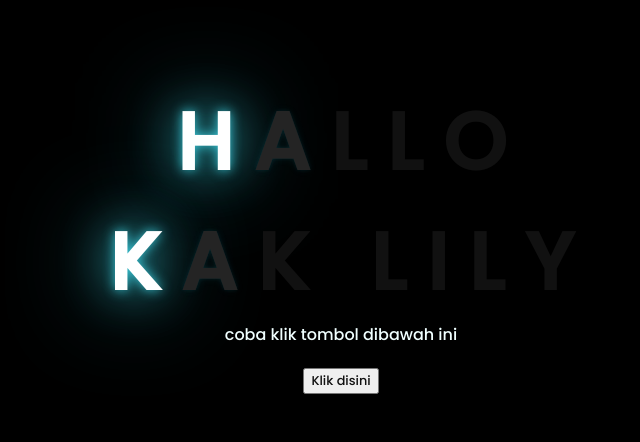
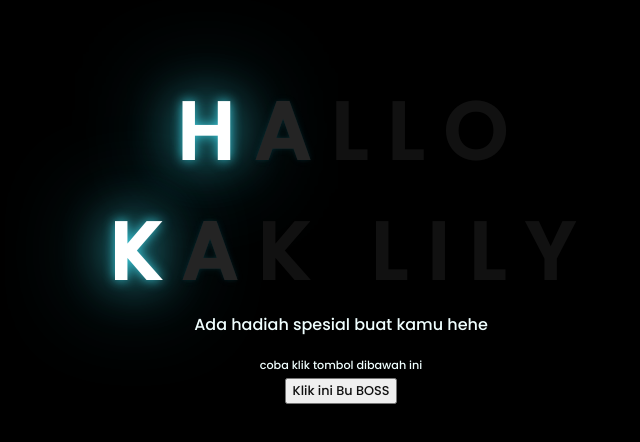
Before and after one commit to Frysn/lilyamelia.github.io, a plain HTML site: page index.html in a window 1280 px wide. Shown: the part 170-612 px from the top of the page, without its empty margins (307-947 px from the left). Drawn offline with Linux system fonts and the light colour scheme.

Commit message:
okeh bat

```diff
--- a/css/style.css
+++ b/css/style.css
@@ -56,6 +56,11 @@ body{
     margin-bottom: 20px;
 }
 
+.description2{
+    font-size: 0.7rem;
+    margin-bottom: 2.5px;
+}
+
 .button a{
     text-decoration: none;
     font-size: 0.8rem;
--- a/index.html
+++ b/index.html
@@ -30,11 +30,16 @@
 
 </div>
     <div class="description">
+        <span>Ada hadiah spesial buat kamu hehe</span>
+    </div>
+
+    <div class="description2">
         <span>coba klik tombol dibawah ini</span>
     </div>
+
     <div class="button">
         <button>
-            <a href="Only To Lily.html">Klik disini</a>
+            <a href="Only To Lily.html">Klik ini Bu BOSS</a>
         </button>
     </div>
 </body>
```
